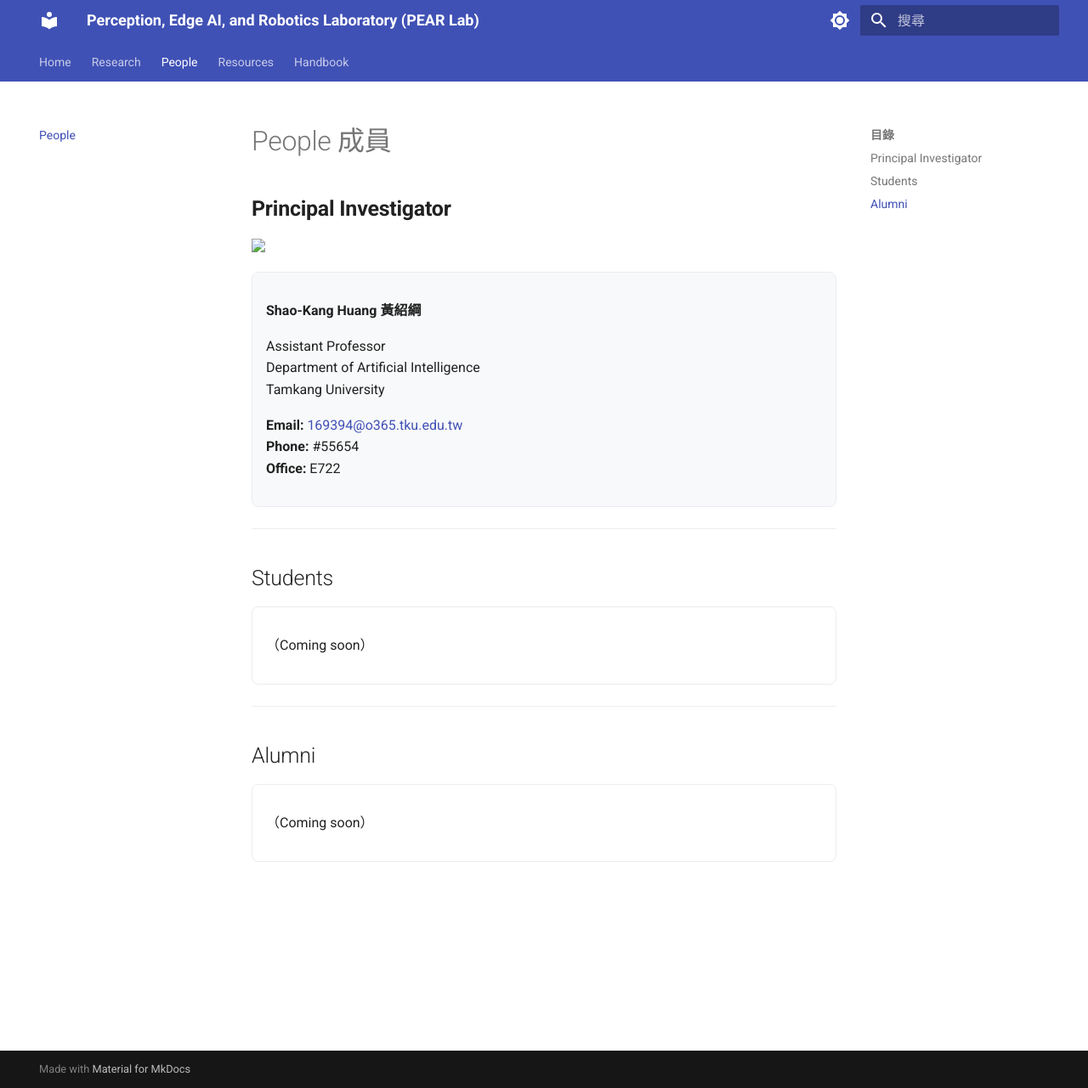
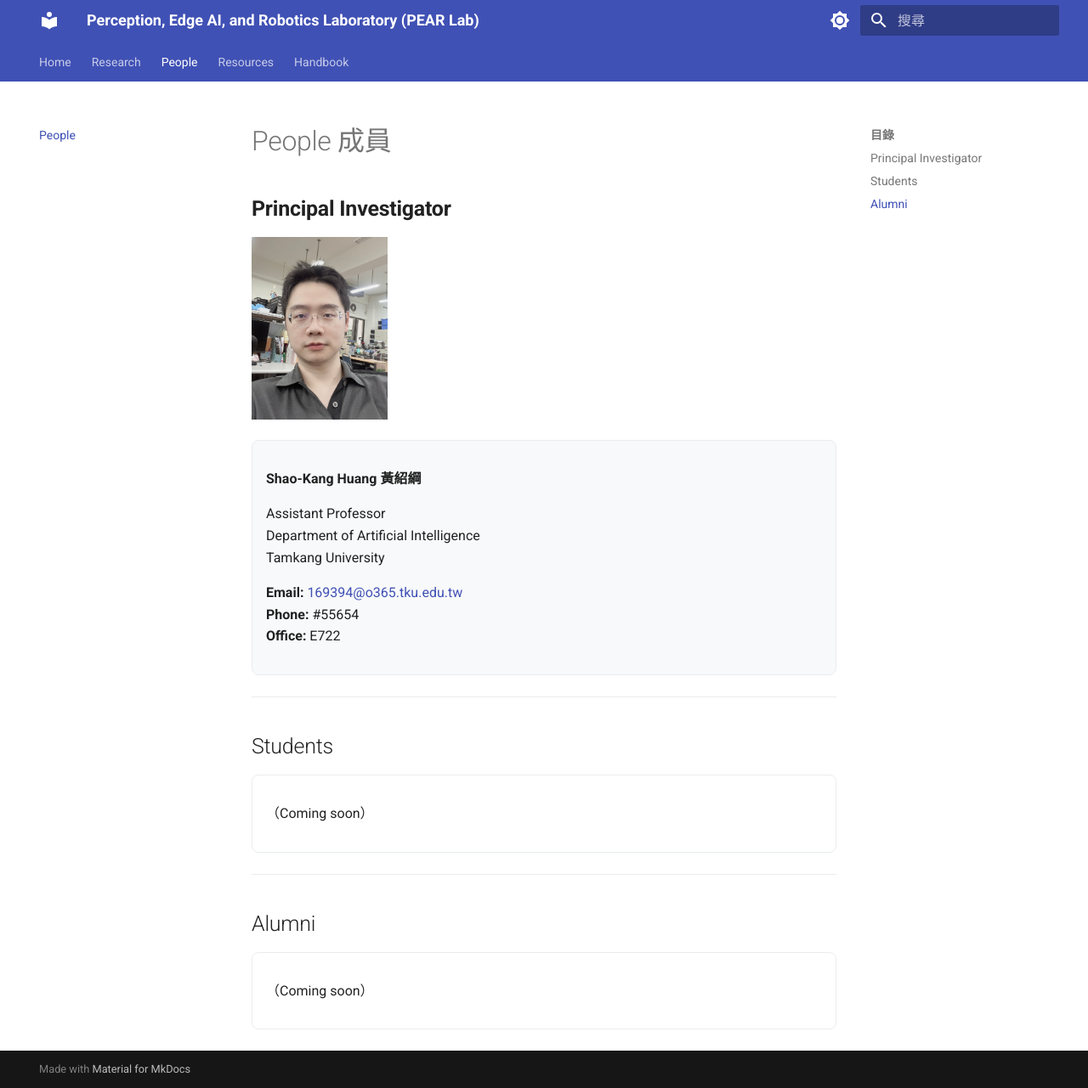
Before and after one commit to Ewz9/lab_handbook, an MkDocs documentation site: the page built from docs/people.md, in a window 1280 px wide and 1281 px high. Shown: the whole window at 85% size. Built offline with MkDocs 1.6.1 and Material for MkDocs 9.7.7, drawn with Linux system fonts in a browser that asks for light colours.

Commit message:
Update people.md

```diff
--- a/docs/people.md
+++ b/docs/people.md
@@ -1,7 +1,7 @@
 # People 成員
 
 ## **Principal Investigator**
-<img src="./assets/images/pi_photo.jpg" width="160">
+<img src="../assets/images/pi_photo.jpg" width="160">
 <div style="padding:16px; background-color:#f8f9fa; border-radius:8px; border:1px solid #e9ecef; margin-bottom:20px;">
 
 <p><strong>Shao-Kang Huang 黃紹綱</strong></p>
```
